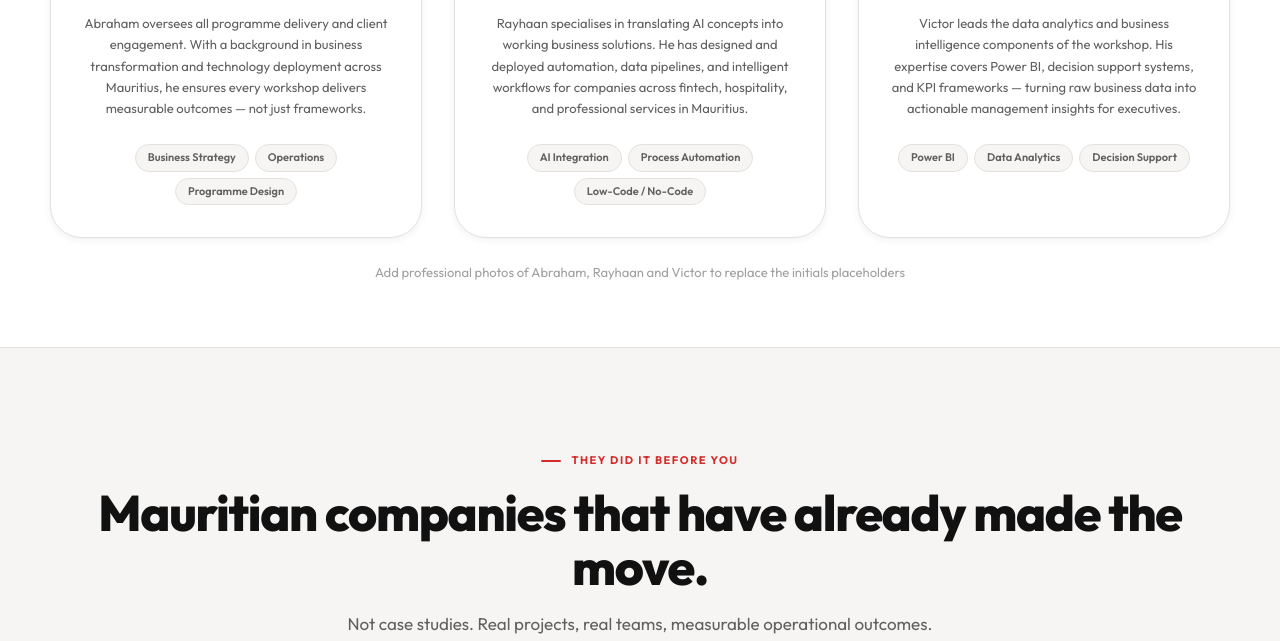
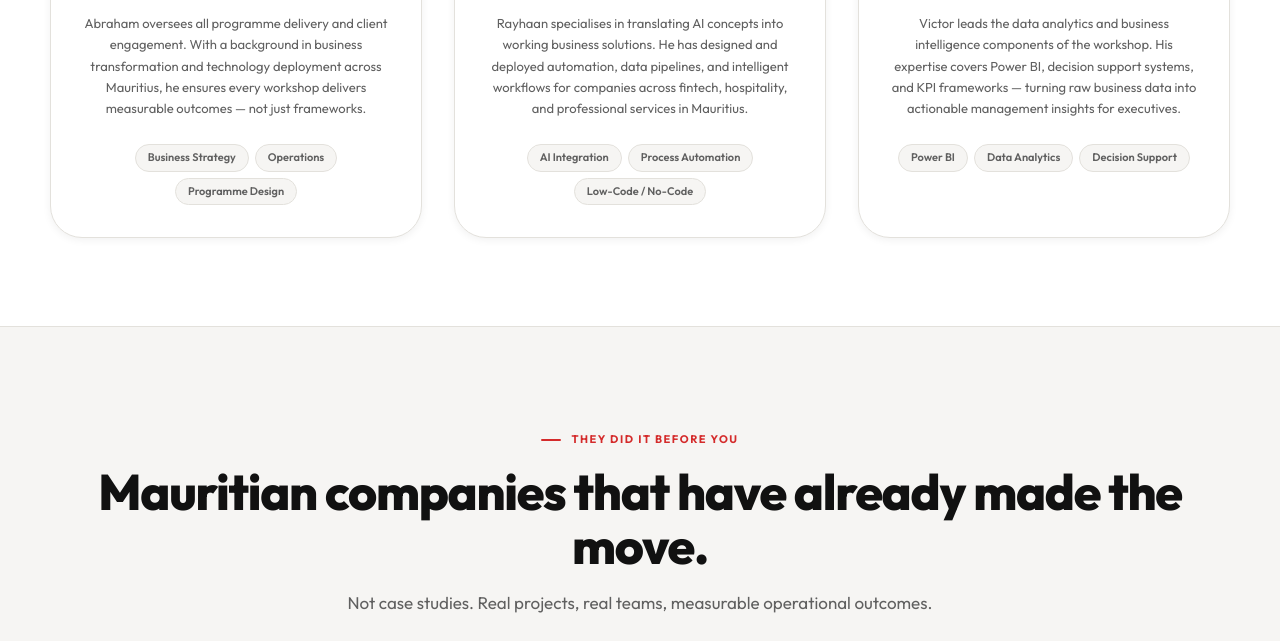
Before and after one commit to bonsaitech/di-landing-page, a plain HTML site: page index.html in a window 1280 px wide. Shown: the part 6048-6689 px from the top of the page. Drawn offline with Linux system fonts and the light colour scheme.

Commit message:
feat: add team photos

```diff
--- a/index.html
+++ b/index.html
@@ -951,7 +951,6 @@
 
     <p style="text-align:center;font-size:13px;color:var(--light);margin-top:var(--s3)">
       <!-- Replace initials with real photos by updating the team-avatar elements above -->
-      Add professional photos of Abraham, Rayhaan and Victor to replace the initials placeholders
     </p>
   </div>
 </section>
```
Also changed, not shown: assets/team-rayhaan.jpeg (deleted), assets/team-rayhaan.jpg (added), assets/team-victor.jpg, 1 other file.
